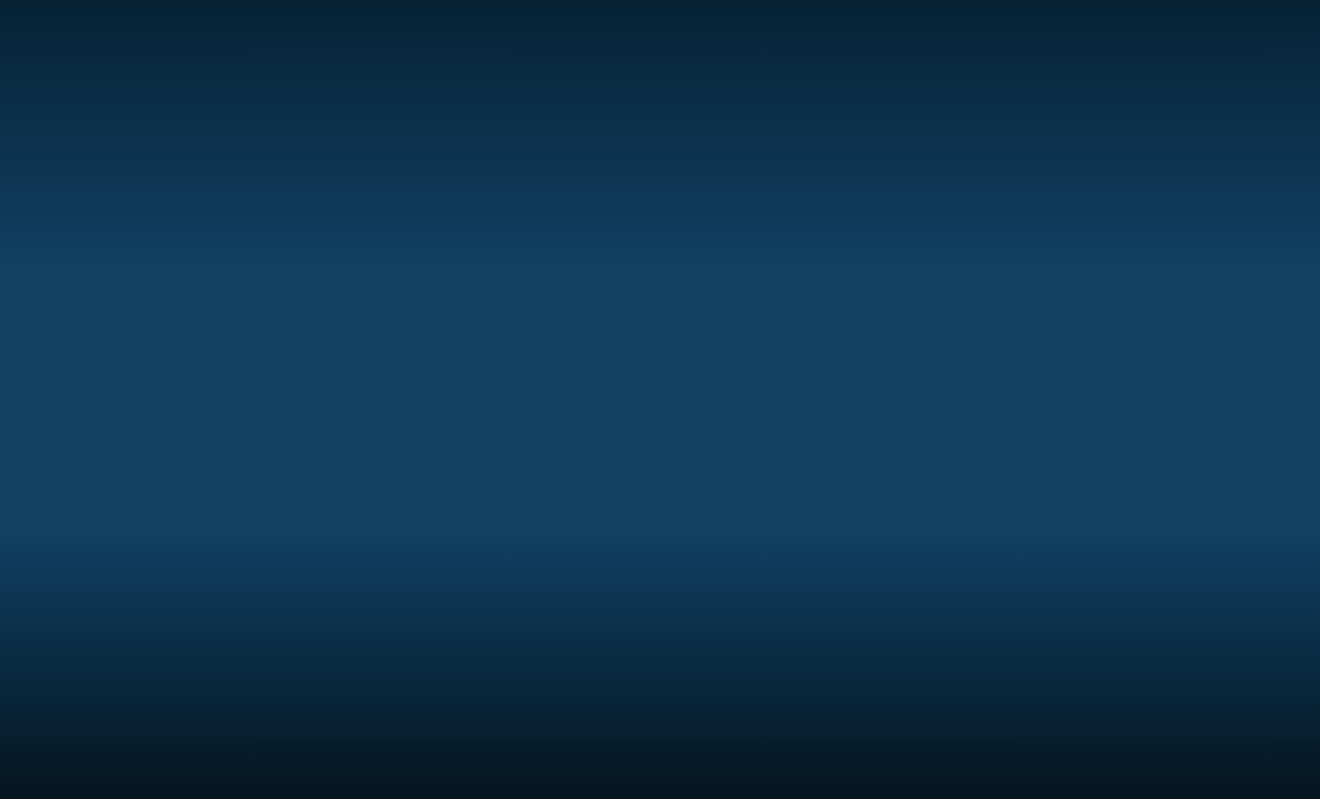
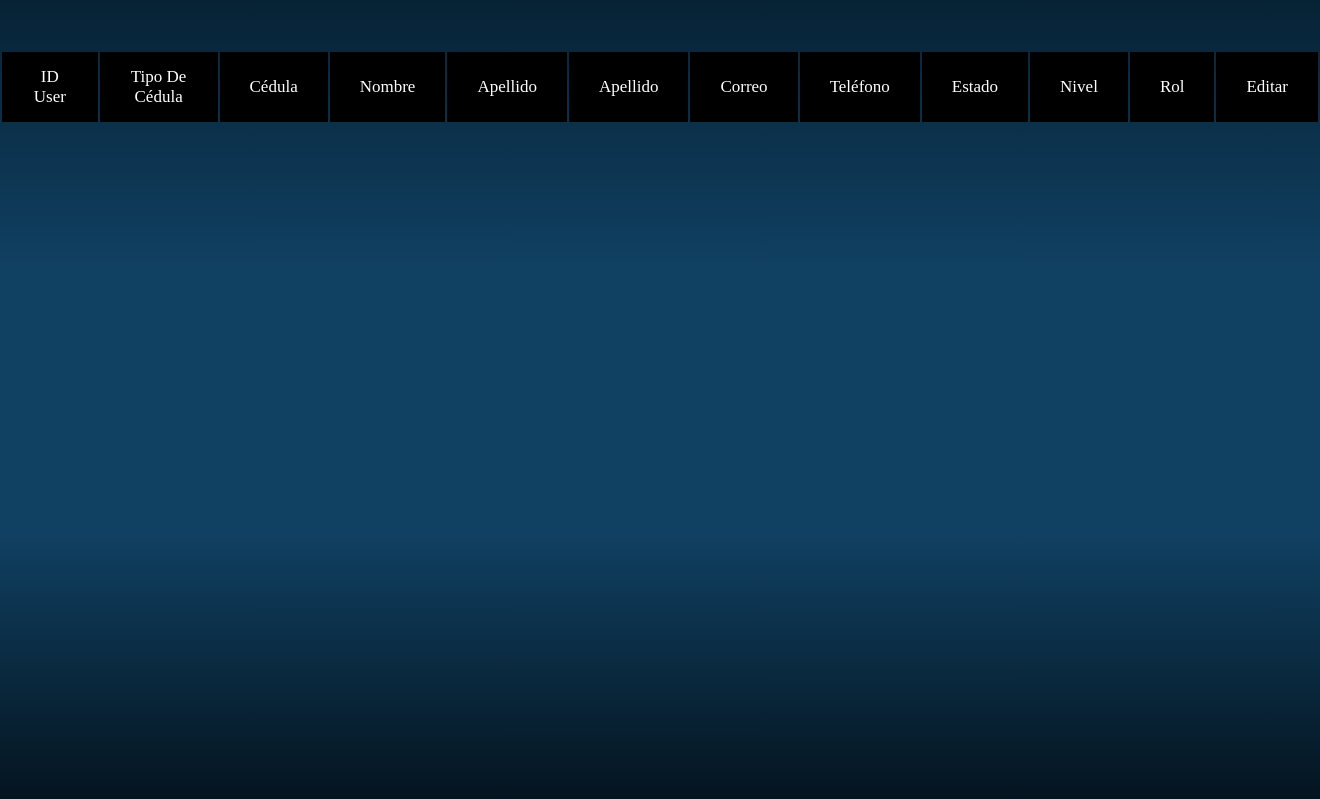
Before and after one commit to EstivenHM/Proyecto_Profesional, a PHP site: page /Usuarios.php in a window 1320 px wide. Shown: the part 114-913 px from the top of the page. Run offline with PHP 8.4, Linux system fonts and the light colour scheme; data that the repository does not hold is empty.

Commit message:
Ajustes en pantalla usuarios 50%

```diff
--- a/Proyecto_final/RobertWEB/Conexion.php
+++ b/Proyecto_final/RobertWEB/Conexion.php
@@ -10,7 +10,7 @@ $conexion = new mysqli($server, $user, $pass, $db);
 if ($conexion->connect_errno) {
     die("Conexión fallida: " . $conexion->connect_error);
 } else {
-    echo "Conexión exitosa";
+    //echo "Conexión exitosa";
 }
 
 ?>
--- a/Proyecto_final/RobertWEB/Login.php
+++ b/Proyecto_final/RobertWEB/Login.php
@@ -26,3 +26,4 @@ if ($_SERVER["REQUEST_METHOD"] == "POST") {
     $consulta->close();
     $conexion->close();
 }
+?>
--- a/Proyecto_final/RobertWEB/Stylecss/Usuarios.css
+++ b/Proyecto_final/RobertWEB/Stylecss/Usuarios.css
@@ -40,14 +40,54 @@
   align-items: center;
   width: 100%;
   height: 100vh; /* Ocupará toda la altura visible */
-    background: linear-gradient(to top, #04141f, #104062, #104062,#072235);
+  background: linear-gradient(to top, #04141f, #104062, #104062, #072235);
   background-size: cover;
   margin: 0; /* Elimina márgenes */
   padding: 0; /* Elimina relleno */
   box-sizing: border-box;
 }
 
+.a_body {
 
+display: flex;
+justify-content: center;
+align-items: flex-start;
+height: 100vh;
+padding-top: 50px;
+
+}
+
+.titulo  td{
+  background-color: #000000;
+  color: white;
+  text-align: center;
+  padding: 15px 30px;
+  font-size: 17px;
+}
+
+.t_body  td{
+  background-color: white;
+  color: black;
+  text-align: center;
+  font-size:15px ;
+  padding: 7px 10px;
+}
+
+.t_body .boton{
+
+  display: flex;
+  width: 80px;  /* Establece un ancho fijo para todos los botones */
+  height: 25px;  /* Establece una altura fija */
+  padding: 4px 10px;
+  font-weight: bold;
+  text-align: center;
+  text-decoration: none;
+  color: white;
+  background-color: #9d9380;
+  border-radius: 8px;
+  font-size: 15px;
+
+}
 
 .container {
   max-width: 1200px;
@@ -108,7 +148,6 @@
 
 .social-links a:hover {
   background-color: #afa081;
-
 }
 
 @media (max-width: 991px) {
--- a/Proyecto_final/RobertWEB/Usuarios.php
+++ b/Proyecto_final/RobertWEB/Usuarios.php
@@ -1,3 +1,13 @@
+<?php
+session_start();
+
+include('lista_usuarios.php');
+$result = display_data();
+/*
+$query = "Select * from usuarios";
+$result = mysqli_query($conexion,$query);
+*/
+?>
 <!DOCTYPE html>
 <html lang="en">
 
@@ -26,6 +36,44 @@
 
     <section>
         <div class="Home">
+            <div class="a_body">
+                <table class="table">
+                    <thead>
+                        <tr class="titulo">
+                            <td>ID User</td>
+                            <td>Tipo de Cédula</td>
+                            <td>Cédula</td>
+                            <td>Nombre</td>
+                            <td>Apellido</td>
+                            <td>Apellido</td>
+                            <td>Correo</td>
+                            <td>Teléfono</td>
+                            <td>Estado</td>
+                            <td>Nivel</td>
+                            <td>Rol</td>
+                            <td>Editar</td>
+                        </tr>
+                    </thead>
+                    <tbody class="t_body">
+                        <?php while ($row = mysqli_fetch_assoc($result)) { ?>
+                            <tr>
+                                <td><?php echo $row['Id_usuario'] ?></td>
+                                <td><?php echo $row['Tipo_cedula'] ?></td>
+                                <td><?php echo $row['Cedula'] ?></td>
+                                <td><?php echo $row['Nombre'] ?></td>
+                                <td><?php echo $row['Apellido_1'] ?></td>
+                                <td><?php echo $row['Apellido_2'] ?></td>
+                                <td><?php echo $row['Correo'] ?></td>
+                                <td><?php echo $row['Telefono'] ?></td>
+                                <td><?php echo $row['Estado'] ?></td>
+                                <td><?php echo $row['Nivel'] ?></td>
+                                <td><?php echo $row['Rol'] ?></td>
+                                <td><a href="#" class="boton"><i class='bx bxs-edit'></i>Editar</a></td>
+                            </tr>
+                        <?php } ?>
+                    </tbody>
+                </table>
+            </div>
 
         </div>
     </section>
--- /dev/null
+++ b/Proyecto_final/RobertWEB/lista_usuarios.php
@@ -0,0 +1,11 @@
+<?php
+
+include('Conexion.php');
+
+function display_data()
+{
+    global $conexion;
+    $query = "select * from usuarios";
+    $result = mysqli_query($conexion, $query);
+    return  $result;
+}
```
Also changed, not shown: Proyecto_final/RobertWEB/Menu.php (+6 -6 lines). Lines whose indentation alone changed are shown as unchanged.
